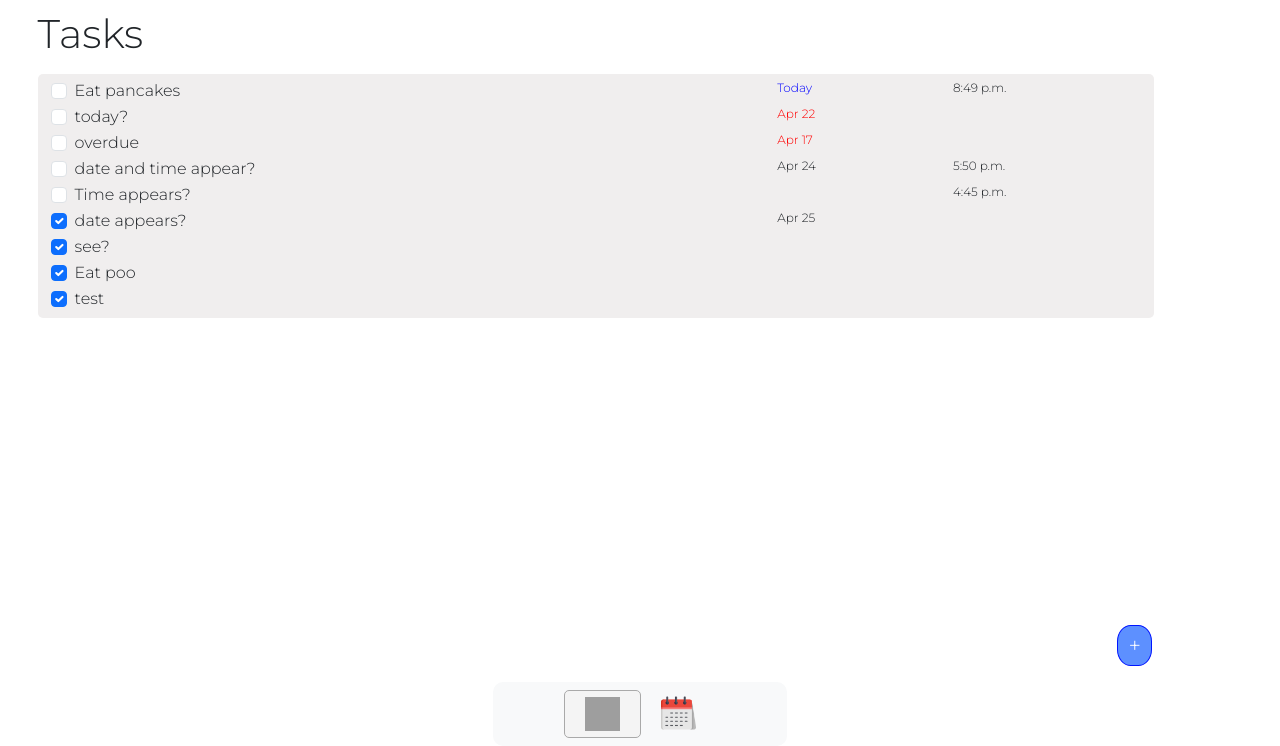
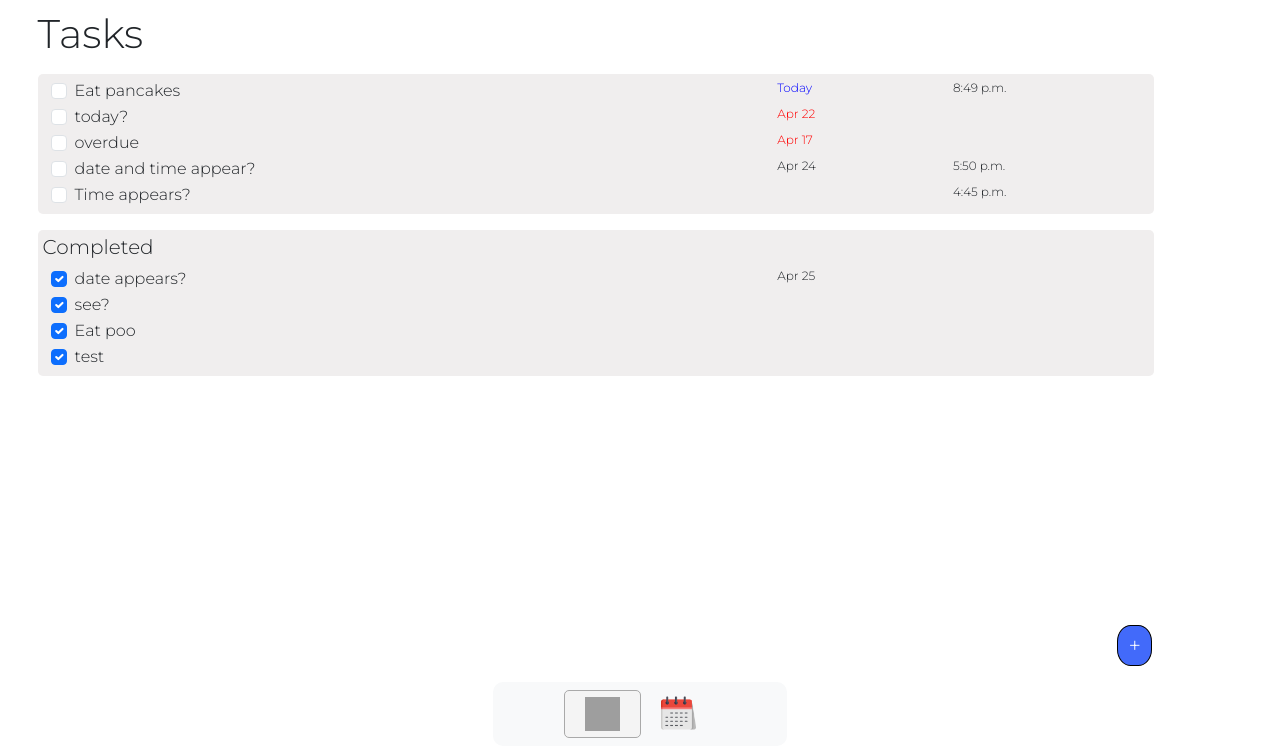
Before and after one commit to JosephLambon/Productivity-App, a Django app: page / in a window 1280 px wide. Shown: the part 54-800 px from the top of the page. Run offline with Django 5.2, Linux system fonts and the light colour scheme; a user stored in the database is signed in; data comes from the database, SQL or seed files in the repository; both versions use the stored data as it was after the commit; some libraries are stand-ins or nearby versions; grey boxes are pictures that could not be loaded.

Commit message:
Added 'completed' section to Tasks page. If task if checked/unchecked, it moves from section to ection

```diff
--- a/Tasks/static/Tasks/ReactComponents.js
+++ b/Tasks/static/Tasks/ReactComponents.js
@@ -3,8 +3,6 @@ function toggleActive(event) {
     const nav_item = document.getElementById(this.id);
     // Toggle active class for clicked item
     nav_item.classList.add('active');
-    console.log(nav_item.classList);
-
     // Toggle active class for all other nav items
     const all_nav_items = document.querySelectorAll('.nav-link');
     all_nav_items.forEach(item => {
@@ -63,6 +61,23 @@ document.querySelectorAll('.form-check-input').forEach(function(checkbox) {
             if (data.success) {
                 console.log("Task's 'completed' status upadted successfully")
                 // Update DOM, display move completed tasks appropriately
+                console.log('TaskID:', taskID)
+
+                 // Move the task to the appropriate list based on its completion status
+                 const taskContainer = document.getElementById('taskContainer_' + taskID);
+                 taskContainer.remove();
+                 const completedTasksContainer = document.getElementById('completed_tasks_container');
+                 const uncompletedTasksContainer = document.getElementById('uncompleted_tasks_container');
+
+                 if (checkbox.checked) {
+                     // If task is completed, move it to completed tasks container
+                    //  completedTasksContainer.appendChild(taskContainer);
+                    completedTasksContainer.appendChild(taskContainer);
+                 } else if (!checkbox.checked) {
+                     // If task is uncompleted, move it back to uncompleted tasks container
+                    //  uncompletedTasksContainer.appendChild(taskContainer);
+                    uncompletedTasksContainer.appendChild(taskContainer);
+                 }
             } else {
                 // Handle error.
                 console.error('Error completing this task:', data.error);
--- a/Tasks/static/Tasks/styles.css
+++ b/Tasks/static/Tasks/styles.css
@@ -19,8 +19,6 @@
     position: fixed;
     bottom: 80px;
     right: 10vw;
-    border: solid 1px rgb(0, 21, 255);
-    background-color: rgb(93, 144, 255);
     border-radius: 40%;
     padding: 3px;
     padding-right: 10px;
@@ -182,7 +180,7 @@ a {
     color: red;
 }
 
-#tasks_container {
+.tasks_container {
     margin-top: 2vh;
     border-radius: 5px;
     background-color: rgb(240, 238, 238);
--- a/Tasks/templates/Tasks/index.html
+++ b/Tasks/templates/Tasks/index.html
@@ -5,11 +5,10 @@
         <h1>Tasks</h1>
         {% if user.is_authenticated %}
 
-          <div id="tasks_container">
-
+        <div class="tasks_container" id="uncompleted_tasks_container">
           {% for task in tasks %}
-
-              <div class="row" style="padding-left: 20px; padding-right:20px;">
+          {% if task.completed == False %}
+                  <div class="row" style="padding-left: 20px; padding-right:20px;" id='taskContainer_{{task.id}}'>
                     <div class="form-check">
                       {% if task.completed == True %}
                         <input class="form-check-input" type="checkbox" value="" data-task-id="{{ task.id }}" checked>
@@ -39,12 +38,50 @@
                         </div>
                       </label>
                   </div>
+              {% endif %}
+              {% endfor %}
+            </div>
 
+              <div class="tasks_container" id="completed_tasks_container">
+                <h5>Completed</h5>
+                {% for task in tasks %}
+                {% if task.completed == True %}
+                  <div class="row" style="padding-left: 20px; padding-right:20px;" id='taskContainer_{{task.id}}'>
+                    <div class="form-check">
+                      {% if task.completed == True %}
+                        <input class="form-check-input" type="checkbox" value="" data-task-id="{{ task.id }}" checked>
+                      {% else %}
+                        <input class="form-check-input" type="checkbox" value="" data-task-id="{{ task.id }}">
+                      {% endif %}
+                      <label class="form-check-label d-flex justify-content-between" for="flexCheckDefault">
+                          <div class="col-8 col-md-8">{{ task.task }}</div>
+
+                          {% if task.target_date != None %}
+                            {% if task.target_date|date:"Y-m-d" > now|date:"Y-m-d" %}
+                                <div class="col-2 col-md-2 due">{{ task.target_date|date:"M d" }}</div>
+                            {% elif task.target_date|date:"Y-m-d" == now|date:"Y-m-d" %}
+                                <div class="col-2 col-md-2 due" style="color: blue;">Today</strong></div>
+                            {% else %}
+                                <div class="col-2 col-md-2 danger due">{{ task.target_date|date:"M d" }}</div>
+                            {% endif %}
+                          {% else %}
+                              <div class="col-2 col-md-2"></div>
+                          {% endif %}
+
+                          {% if task.target_time != None %}
+                              <div class="col-2 col-md-2 due">{{ task.target_time }}</div>
+                          {% else %}
+                              <div class="col-2 col-md-2"></div>
+                          {% endif %}
+                        </div>
+                      </label>
+                  </div>
+              {% endif %}
               {% endfor %}
               </div>
 
               <div>
-              <button class="btn btn-primary" type="button" data-bs-toggle="offcanvas" data-bs-target="#staticBackdrop" aria-controls="staticBackdrop" id="plus">
+              <button class="btn btn-primary blue_btn" type="button" data-bs-toggle="offcanvas" data-bs-target="#staticBackdrop" aria-controls="staticBackdrop" id="plus">
                   +
               </button>
 
```
Also changed, not shown: Tasks/templates/Tasks/layout.html (line endings or trailing spaces), db.sqlite3. Lines whose indentation alone changed are shown as unchanged.
